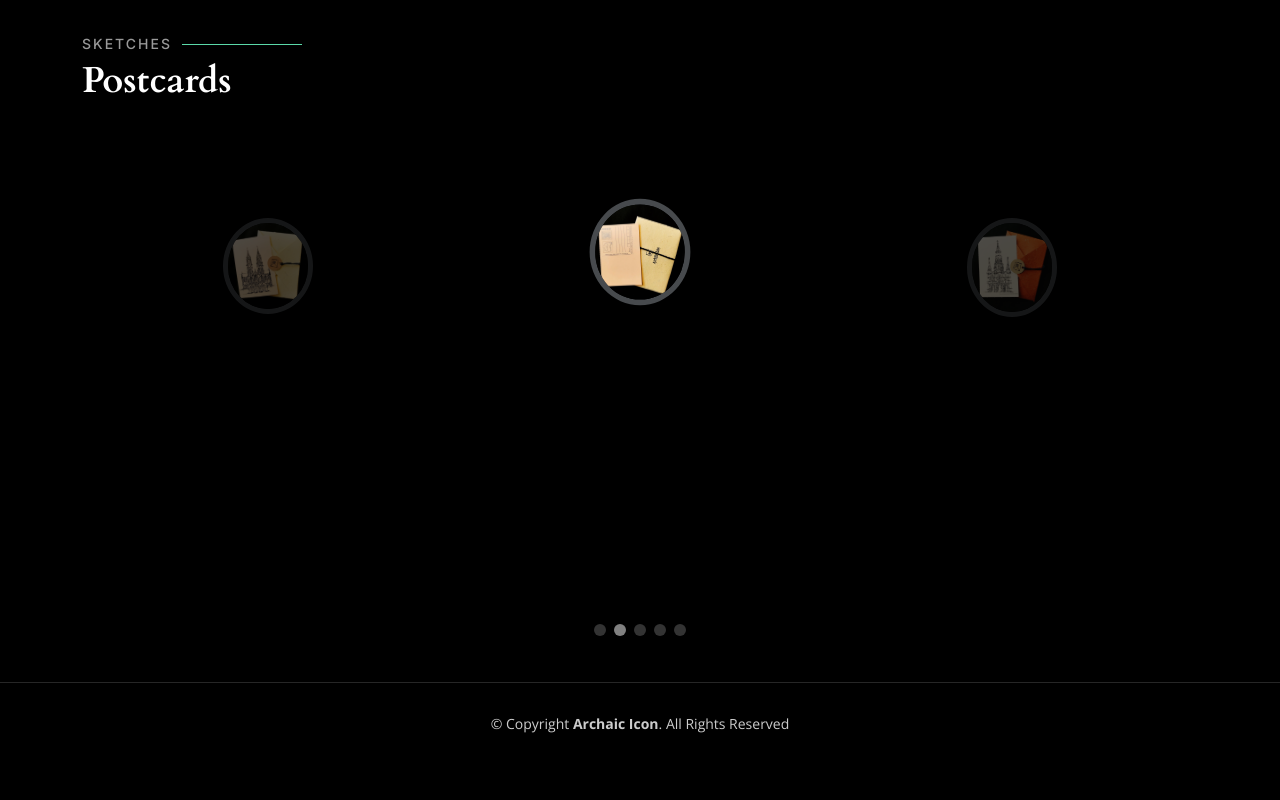
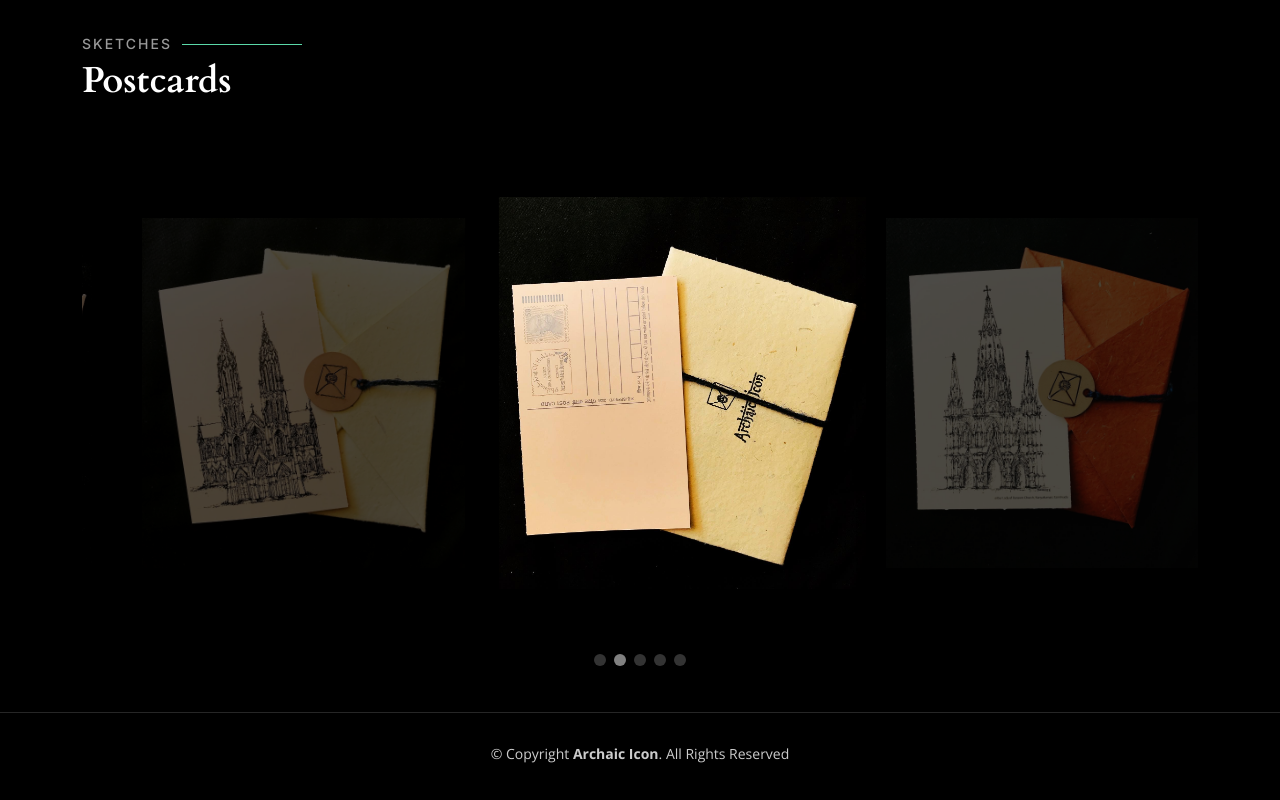
Before and after one commit to ArchaicIcon/archaicicon.github.io, a plain HTML site: page about.html in a window 1280 px wide. Shown: the part 785-1585 px from the top of the page. Before the commit the page ends 1555 px from the top, so only its background shows below. Drawn offline with nearby package versions, Linux system fonts and the light colour scheme.

Commit message:
Update main.css

```diff
--- a/assets/css/main.css
+++ b/assets/css/main.css
@@ -672,9 +672,7 @@ h6 {
 }
 
 .testimonials .testimonial-item .testimonial-img {
-  width: 90px;
-  border-radius: 50%;
-  border: 5px solid #474a4d;
+  max-height: 350px;
   margin: 0 auto;
 }
 
```
